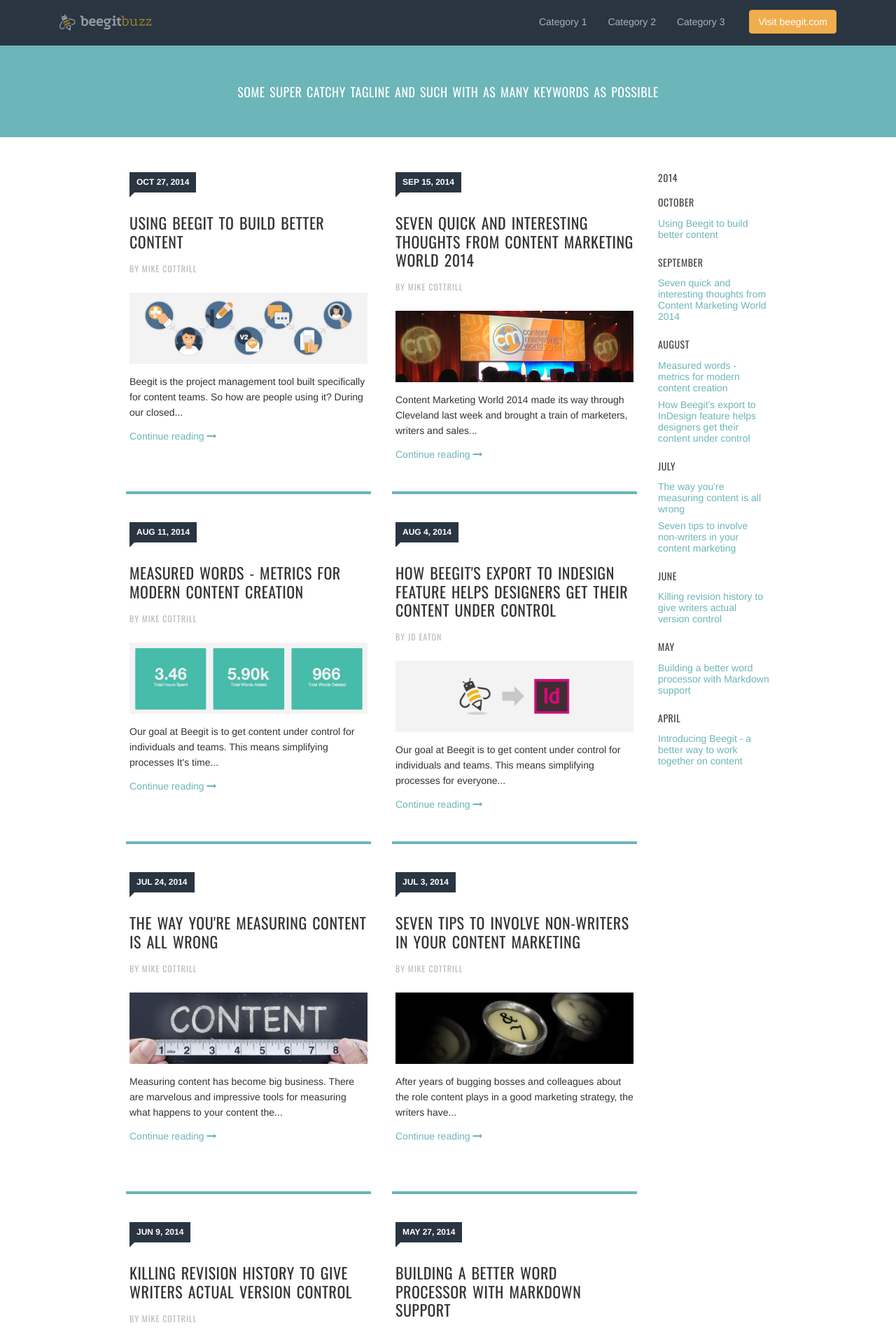
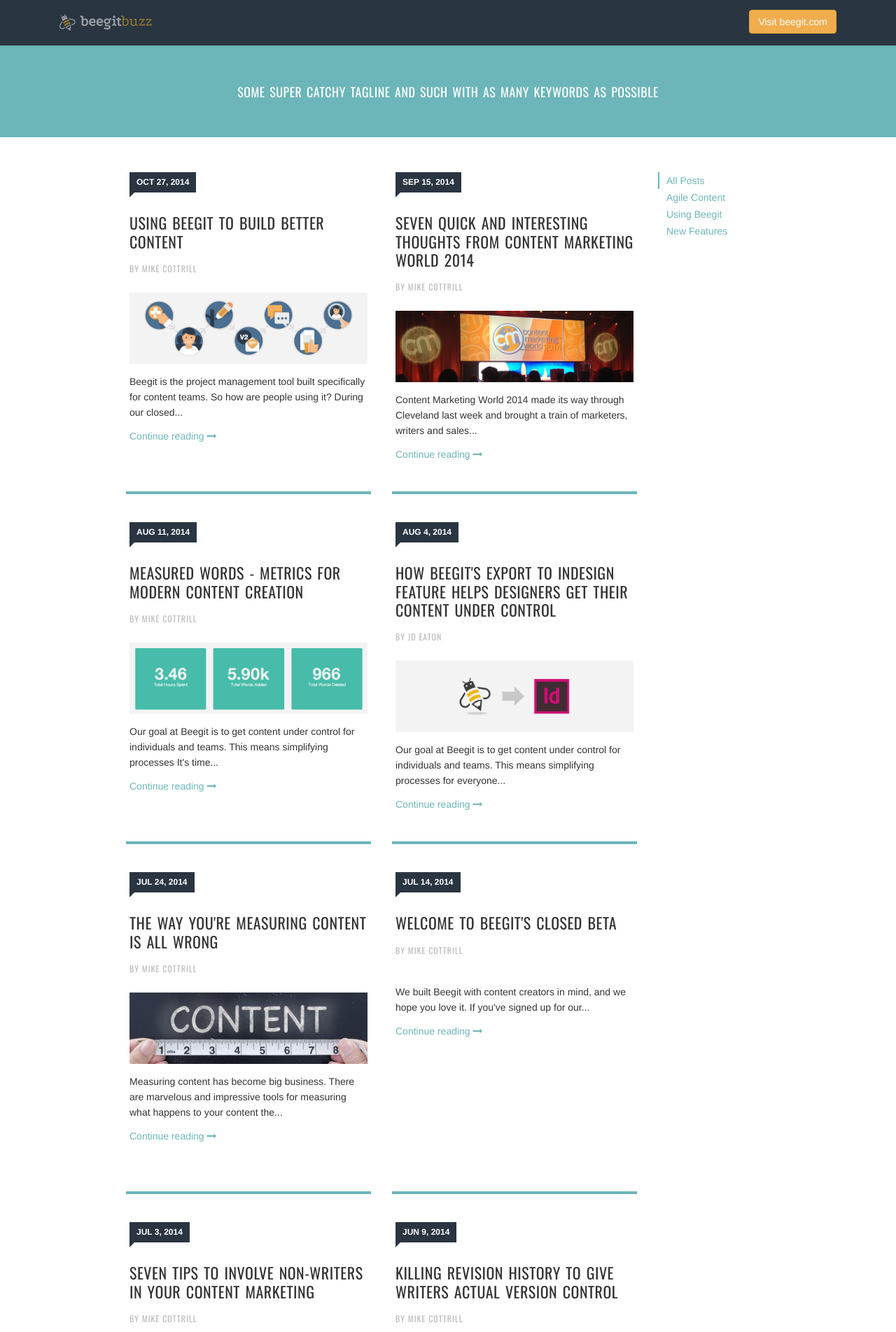
Before and after one commit to sancsoft/beegit.github.io, a Jekyll site: the page built from index.html, in a window 1280 px wide. Shown: the top 1903 px of the page at 70% size. Built offline with Jekyll 4.4.1, drawn with Linux system fonts in a browser that asks for light colours; nearby versions of some CDN libraries; comment, search, counter and statistics services are not loaded.

Commit message:
Nav category sidebar

```diff
--- a/_includes/header.html
+++ b/_includes/header.html
@@ -9,21 +9,12 @@
               <span class="icon-bar"></span>
               <span class="icon-bar"></span>
             </button>
-            <a class="navbar-brand" href="http://blog.beegit.com">
+            <a class="navbar-brand" href="/">
               <img alt="Brand" src="/assets/beegitBlogLogo.png">
             </a>
           </div>
           <div class="navbar-collapse collapse" id="navbar-collapse">
             <ul class="nav navbar-nav navbar-right">
-              <li>
-                  <a href="#">Category 1</a>
-              </li>
-               <li>
-                  <a href="#">Category 2</a>
-              </li>
-              <li>
-                  <a href="#">Category 3</a>
-              </li>
               <li>
                   <p class="navbar-btn">
                       <a href="https://beegit.com" target="_blank" class="btn btn-warning">Visit beegit.com</a>
@@ -32,5 +23,6 @@
           </ul>
           </div>
         </div>
+      </div>
     </div>
   </nav>
--- /dev/null
+++ b/_includes/listpost.html
@@ -0,0 +1,26 @@
+<div class="col-md-6">
+    <li>
+        <div class="date-header">
+            <span>{{ include.p.date | date: "%b %-d, %Y" }}</span>
+            <span class="date-header-arrow"></span>
+        </div>
+        <div class="post-title">
+            <a class="post-link" href="{{ include.p.url | prepend: site.baseurl }}">{{ include.p.title }}</a>
+        </div>
+        {% assign author = site.data.authors[include.p.author] %}
+          <span class="post-byline">
+            {% if author %}
+               by {{ author.name }}
+            {% endif %}
+          </span>
+        <div>
+            <a class="post-link" href="{{ include.p.url | prepend: site.baseurl }}"><img src="{{ include.p.image }}"></a>
+            <p class="post-teaser">
+                {{ include.p.teaser | truncatewords:20}}
+            </p>
+            <p>
+                <a href="{{ include.p.url | prepend: site.baseurl }}"> Continue reading <i class="fa fa-long-arrow-right"></i></a>
+            </p>
+        </div>
+    </li>
+</div>
--- a/_includes/sidebar.html
+++ b/_includes/sidebar.html
@@ -1,33 +1,6 @@
 <ul class="sidebar">
-{% for post in site.posts  %}
-    {% capture this_year %}{{ post.date | date: "%Y" }}{% endcapture %}
-    {% capture this_month %}{{ post.date | date: "%B" }}{% endcapture %}
-    {% capture next_year %}{{ post.previous.date | date: "%Y" }}{% endcapture %}
-    {% capture next_month %}{{ post.previous.date | date: "%B" }}{% endcapture %}
-
-    {% if forloop.first %}
-    <h2 id="{{ this_year }}-ref">{{this_year}}</h2>
-    <h3 id="{{ this_year }}-{{ this_month }}-ref">{{ this_month }}</h3>
-    <ul>
-    {% endif %}
-
-    <li><a href="{{ post.url }}">{{ post.title }}</a></li>
-
-    {% if forloop.last %}
-    </ul>
-    {% else %}
-        {% if this_year != next_year %}
-        </ul>
-        <h2 id="{{ next_year }}-ref">{{next_year}}</h2>
-        <h3 id="{{ next_year }}-{{ next_month }}-ref">{{ next_month }}</h3>
-        <ul>
-        {% else %}
-            {% if this_month != next_month %}
-            </ul>
-            <h3 id="{{ this_year }}-{{ next_month }}-ref">{{ next_month }}</h3>
-            <ul>
-            {% endif %}
-        {% endif %}
-    {% endif %}
-{% endfor %}
+    <li{% if page.categories == 'all' or page.url == '/' %} class="active"{% endif %}><a href="/">All Posts</a></li>
+    <li{% if page.categories == 'agile_content' or page.url contains 'agile-content' %} class="active"{% endif %}><a href="/agile-content">Agile Content</a></li>
+    <li{% if page.categories == 'using_beegit' or page.url contains 'using-beegit' %} class="active"{% endif %}><a href="/using-beegit">Using Beegit</a></li>
+    <li{% if page.categories == 'new_features' or page.url contains 'new-features' %} class="active"{% endif %}><a href="/new-features">New Features</a></li>
 </ul>
--- a/css/main.css
+++ b/css/main.css
@@ -232,20 +232,20 @@
   padding: 4px 0;
 }
 
-li.sidebar-link {
-  border-left: 2px solid #e4e5e6;
+ul.sidebar li {
+  border-left: 2px solid #fff;
 }
 
-li.sidebar-link > a {
+ul.sidebar li > a {
   padding: 0 0 0 10px;
   display: list-item;
 }
 
-li.sidebar-link:hover {
+ul.sidebar li:hover {
   border-left: 2px solid #fff;
 }
 
-li.sidebar-link.active {
+ul.sidebar li.active {
   border-left: 2px solid #6cb5b8;
   font-weight: 500;
 }
--- a/index.html
+++ b/index.html
@@ -6,32 +6,7 @@
     <ul class="posts">
       <div class="row">
       {% for post in site.posts %}
-      <div class="col-md-6">
-        <li>
-          <div class="date-header">
-            <span>{{ post.date | date: "%b %-d, %Y" }}</span>
-            <span class="date-header-arrow"></span>
-         </div>
-         <div class="post-title">
-            <a class="post-link" href="{{ post.url | prepend: site.baseurl }}">{{ post.title }}</a>
-          </div>
-          {% assign author = site.data.authors[post.author] %}
-          <span class="post-byline">
-            {% if author %}
-               by {{ author.name }}
-            {% endif %}
-          </span>
-          <div>
-            <a class="post-link" href="{{ post.url | prepend: site.baseurl }}"><img src="{{ post.image }}"></a>
-            <p class="post-teaser">
-              {{ post.teaser | truncatewords:20}}
-            </p>
-            <p>
-              <a href="{{ post.url | prepend: site.baseurl }}"> Continue reading <i class="fa fa-long-arrow-right"></i></a>
-            </p>
-          </div>
-        </li>
-      </div>
+          {% include listpost.html p=post %}
       {% endfor %}
     </div>
     </ul>
--- /dev/null
+++ b/new_features/_posts/2014-07-14-welcome-to-the-beegit-closed-beta.md
@@ -0,0 +1,16 @@
+---
+
+layout: post
+title:  Welcome to Beegit's closed beta
+date:   2014-07-14 18:28:00
+teaser: We built Beegit with content creators in mind, and we hope you love it. If you've signed up for our beta, you can activate your account today.
+image:
+author: mike_cottrill
+comments: true
+
+---
+We built Beegit with content creators in mind, and we hope you love it. This is a limited release of the software, and we're looking for feedback along the way on how to make Beegit the best tool for every content project.
+
+So if you've signed up for the beta, activate your [account now](https://beegit.com) and start your first project. Since you're part of our closed beta, you have an unlimited account. That means you can create as many projects as you need and you can add in unlimited team members. We can't wait to see what you create.
+
+Happy writing.
```
Also changed, not shown: agile-content.html (added, +16 -0 lines), new-features.html (added, +16 -0 lines), using-beegit.html (added, +16 -0 lines), agile_content/_posts/2014-04-28-introducing-beegit.md (renamed from Product/_posts/2014-04-28-introducing-beegit.md), agile_content/_posts/2014-05-27-supporting-markdown.md (renamed from Product/_posts/2014-05-27-supporting-markdown.md), agile_content/_posts/2014-06-09-real-version-control.md (renamed from Product/_posts/2014-06-09-real-version-control.md), agile_content/_posts/2014-07-03-seven-tips.md (renamed from Product/_posts/2014-07-03-seven-tips.md), agile_content/_posts/2014-07-24-you_are_measuring_wrong.md (renamed from Product/_posts/2014-07-24-you_are_measuring_wrong.md), agile_content/_posts/2014-08-04-export-to-indesign.md (renamed from Product/_posts/2014-08-04-export-to-indesign.md), agile_content/_posts/2014-08-11-metrics-for-content.md (renamed from Product/_posts/2014-08-11-metrics-for-content.md), agile_content/_posts/2014-09-12-thoughts-from-content-marketing-world.md (renamed from Product/_posts/2014-09-12-thoughts-from-content-marketing-world.md), agile_content/_posts/2014-10-27-Using-Beegit-to-build-better-content.md (renamed from Product/_posts/2014-10-27-Using-Beegit-to-build-better-content.md).
